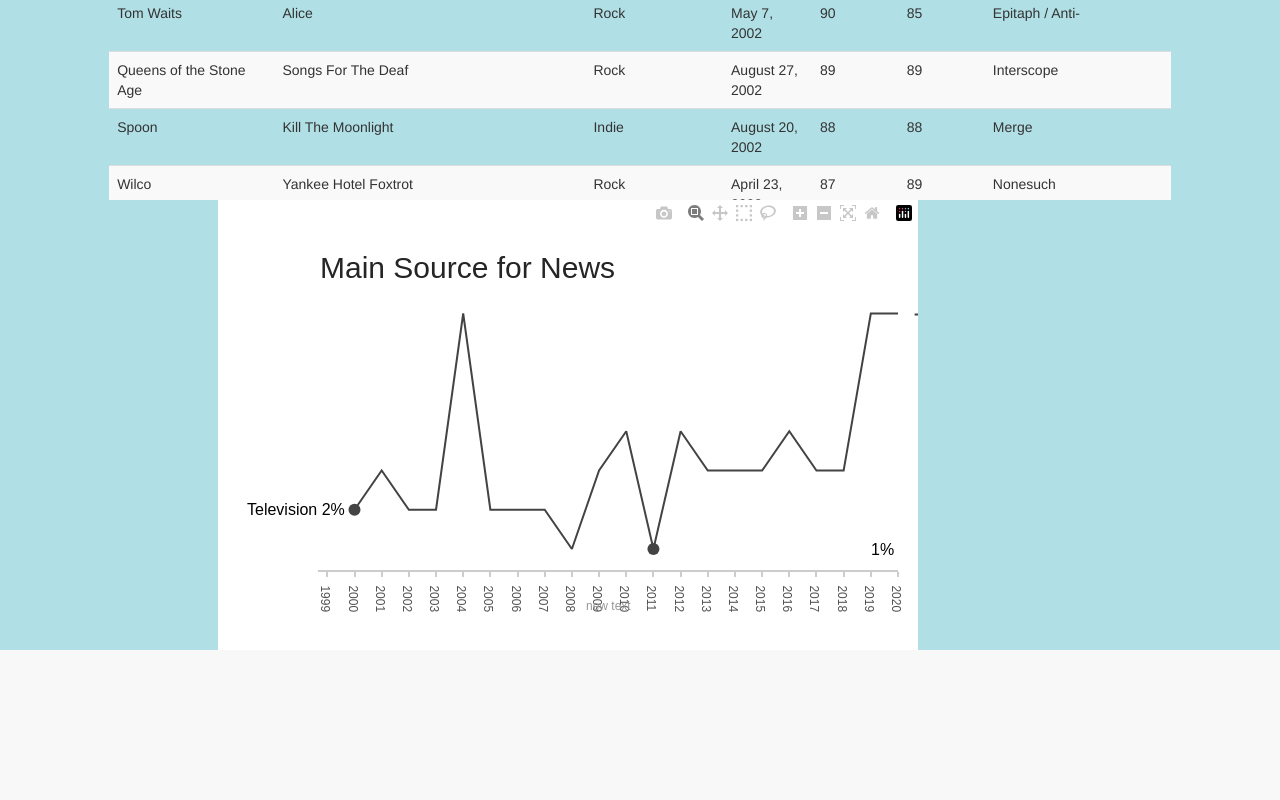
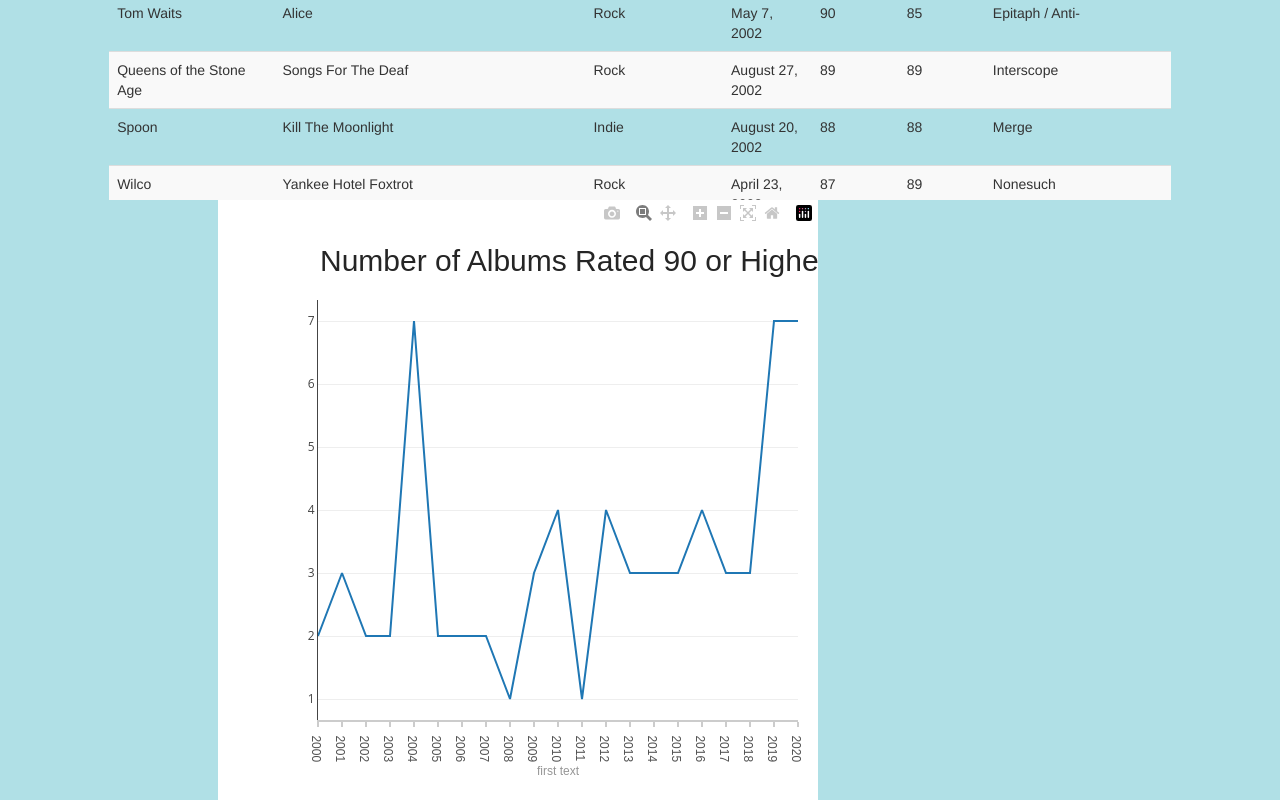
Before and after one commit to dorisep/meta_dashboard, a Flask app: page / in a window 1280 px wide. Shown: the part 202-1002 px from the top of the page. Before the commit the page ends 852 px from the top, so only its background shows below. Run offline with Flask 2, Linux system fonts and the light colour scheme; data comes from the database, SQL or seed files in the repository; some libraries are stand-ins or nearby versions.

Commit message:
working plotly

```diff
--- a/Templates/index.html
+++ b/Templates/index.html
@@ -121,6 +121,9 @@
             </div>
 
         </div>
+        <div class="row"></div>
+        <div class="row"></div>
+        <div class="row"></div>
         <div class="row">
             <div class="col-md-2"></div>
             <div class="col-md-10">
--- a/static/app.js
+++ b/static/app.js
@@ -52,13 +52,11 @@
 
     var yData = trace1.y;
 
-      var colors = ['rgba(67,67,67,1)', 'rgba(115,115,115,1)', 'rgba(49,130,189, 1)',
-        'rgba(189,189,189,1)'
-      ];
+    var colors = [];
 
     var lineSize = [2, 2, 4, 2];
 
-      var labels = ['Television', 'Newspaper', 'Internet', 'Radio'];
+    var labels = [''];
 
     var data = [];
 
@@ -67,29 +65,20 @@
         x: xData[i],
         y: yData[i],
         type: 'scatter',
-          mode: 'lines',
+        mode: 'lines + markers',
         line: {
         color: colors[i],
         width: lineSize[i]
         }
     };
-        var result2 = {
-          x: [xData[i][0], xData[i][11]],
-          y: [yData[i][0], yData[i][11]],
-          type: 'scatter',
-          mode: 'markers',
-          marker: {
-            color: colors[i],
-            size: 12
-          }
-        };
-        data.push(result, result2);
+
+    data.push(result);
     }
 
       var layout = {
-        // showlegend: false,
-        // height: 600,
-        // width: 600,
+        showlegend: false,
+        height: 600,
+        width: 600,
         xaxis: {
           showline: true,
           showgrid: false,
@@ -108,10 +97,10 @@
           }
         },
         yaxis: {
-          showgrid: false,
+          showgrid: true,
           zeroline: false,
-          showline: false,
-          showticklabels: false
+          showline: true,
+          showticklabels: true
         },
         autosize: false,
         margin: {
@@ -128,7 +117,7 @@
             y: 1.05,
             xanchor: 'left',
             yanchor: 'bottom',
-            text: 'Main Source for News',
+            text: 'Number of Albums Rated 90 or Higher',
             font:{
               family: 'Arial',
               size: 30,
@@ -143,6 +132,7 @@
             y: -0.1,
             xanchor: 'center',
             yanchor: 'top',
+            text: 'first text',
             showarrow: false,
             font: {
               family: 'Arial',
@@ -160,7 +150,7 @@
           y: yData[i][0],
           xanchor: 'right',
           yanchor: 'middle',
-          text: labels[i] + ' ' + yData[i][0] +'%',
+          // text: labels[i] + ' ' + yData[i][0] +'%',
           showarrow: false,
           font: {
             family: 'Arial',
@@ -168,22 +158,8 @@
             color: 'black'
           }
         };
-        var result2 = {
-          xref: 'paper',
-          x: 0.95,
-          y: yData[i][11],
-          xanchor: 'left',
-          yanchor: 'middle',
-          text: yData[i][11] +'%',
-          font: {
-            family: 'Arial',
-            size: 16,
-            color: 'black'
-          },
-          showarrow: false
-        };
 
-        layout.annotations.push(result, result2);
+        // layout.annotations.push(result);
       }
 
       Plotly.newPlot('myDiv', data, layout);
```
Lines whose indentation alone changed are shown as unchanged.
